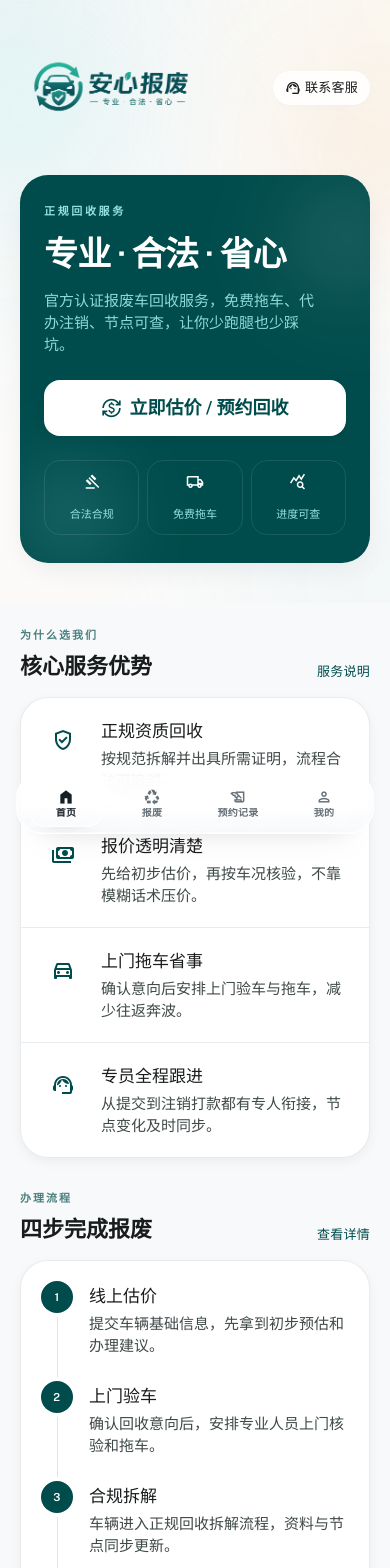
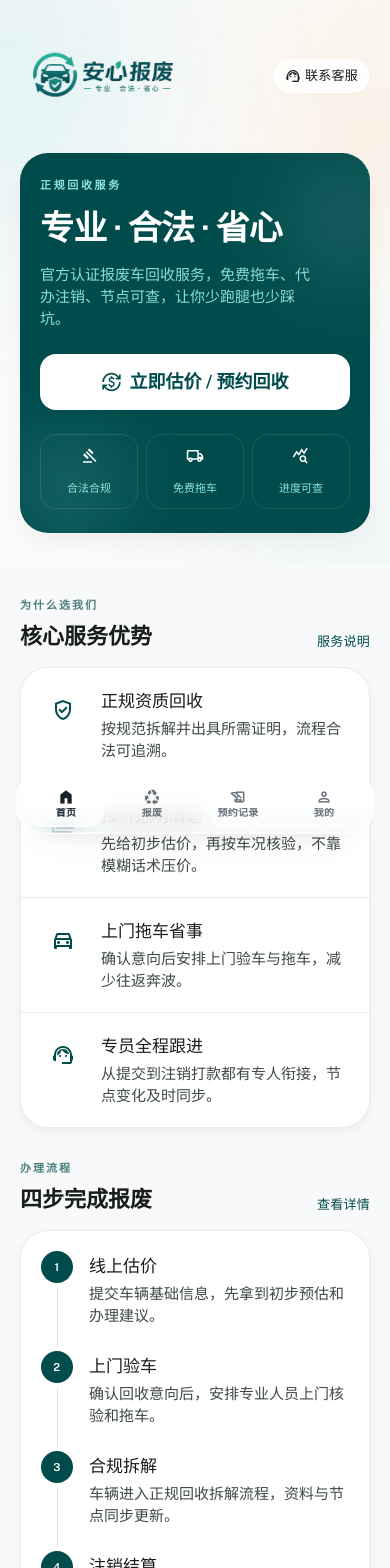
Before and after one commit to zzzlucas/car-sale, a Vue app in the folder apps/mobile/: page /customer in a window 390 px wide. Shown: the top 1568 px of the page. Built offline with nearby package versions, Linux system fonts and the light colour scheme; no server answers.

Commit message:
style(mobile): tighten customer home hero spacing

```diff
--- a/apps/mobile/src/modules/customer/pages/CustomerHomePage.vue
+++ b/apps/mobile/src/modules/customer/pages/CustomerHomePage.vue
@@ -1,12 +1,12 @@
 <template>
   <main class="min-h-screen bg-background pb-mobile-bottom-nav">
-    <section class="mesh-bg relative overflow-hidden px-margin-page pb-10 pt-[calc(env(safe-area-inset-top)+20px)]">
+    <section class="mesh-bg relative overflow-hidden px-margin-page pb-8 pt-[calc(env(safe-area-inset-top)+14px)]">
       <div class="absolute -left-10 top-12 h-32 w-32 rounded-full bg-primary-fixed/30 blur-3xl" />
       <div class="absolute -right-12 top-20 h-36 w-36 rounded-full bg-secondary-container/15 blur-3xl" />
 
       <div class="relative mx-auto max-w-md">
-        <div class="mb-5 flex items-center justify-between">
-          <img :src="homeBrandImage" alt="安心报废" class="h-auto w-[180px] max-w-[58vw]" />
+        <div class="mb-4 flex items-center justify-between">
+          <img :src="homeBrandImage" alt="安心报废" class="h-auto w-[164px] max-w-[54vw]" />
           <RouterLink
             to="/customer/support"
             class="inline-flex items-center gap-1 rounded-full bg-white/85 px-3 py-2 text-label-md text-on-surface shadow-subtle backdrop-blur-sm"
@@ -16,7 +16,7 @@
           </RouterLink>
         </div>
 
-        <section class="relative overflow-hidden rounded-[28px] bg-primary px-6 py-7 text-on-primary shadow-premium">
+        <section class="relative overflow-hidden rounded-[28px] bg-primary px-5 py-6 text-on-primary shadow-premium">
           <div class="absolute -right-10 top-0 h-32 w-32 rounded-full bg-white/10 blur-2xl" />
           <div class="absolute bottom-0 left-0 h-24 w-24 rounded-full bg-primary-fixed/20 blur-2xl" />
 
@@ -50,7 +50,7 @@
       </div>
     </section>
 
-    <section class="px-margin-page py-stack-lg">
+    <section class="px-margin-page pt-8 pb-stack-lg">
       <div class="mb-stack-md flex items-end justify-between gap-4">
         <div>
           <p class="text-label-sm uppercase tracking-[0.18em] text-primary/70">为什么选我们</p>
```
Also changed, not shown: 1 other file (tests, documents, lock files or other folders).
